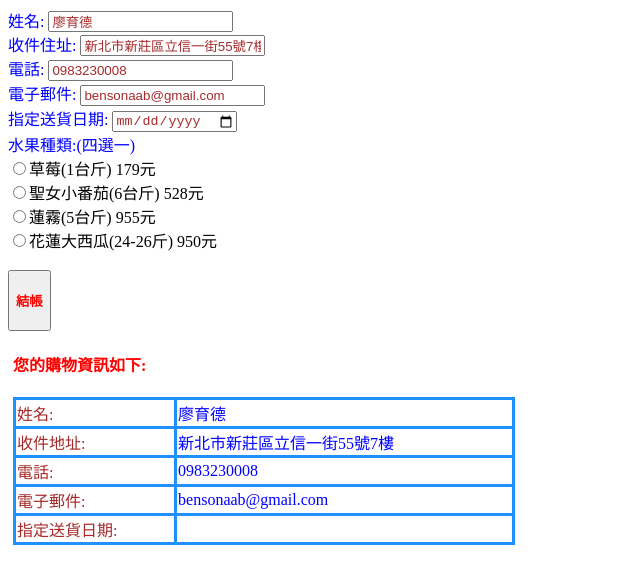
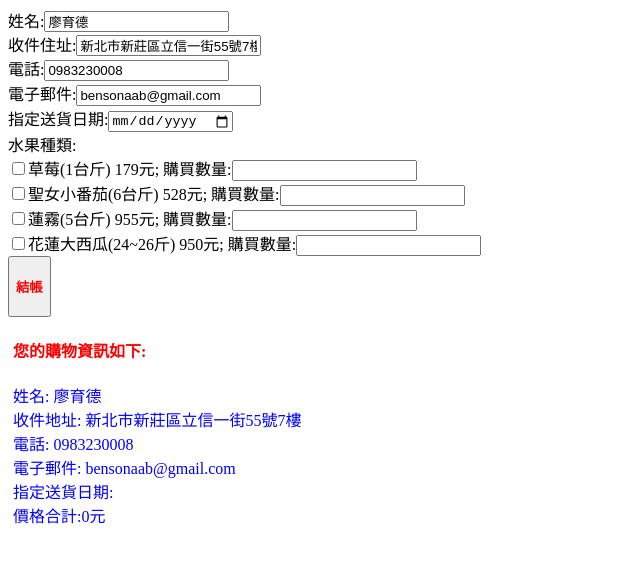
Before and after one commit to benson2486/benson2486.github.io, a plain HTML site: page B4B48/作業09/index.html in a window 1280 px wide. Both pictures are taken after a click on the button "結帳". Shown: the whole page, without its empty margins (0-640 px from the left). Drawn offline with Linux system fonts and the light colour scheme.

Commit message:
Update index.html

```diff
--- a/B4B48/作業09/index.html
+++ b/B4B48/作業09/index.html
@@ -2,125 +2,89 @@
 <html>
 <head>
     <meta charset="UTF-8">
-    <title>B4B48作業08</title>
+    <title>B4B48作業09</title>
     <style>
       h4 {
           color: red;
       }
-      label {
-          color: blue;
-      }
-      input {
-          color: brown;
-      }
       div {
           color: blue;
           margin: 5px;
-      }
-      table {
-	      width:40%;
-	      border-color:dodgerblue;
-	      border-style:solid;
-	      border-collapse:collapse;
-      }
-      tr {
-	      text-align: left;
-	      border-color:dodgerblue;
-	      border-style:solid;
-      }
-      td{
-	      vertical-align:middle;
-	      border-color:dodgerblue;
-	      border-style:solid;
-      }
-      td:nth-child(1) {
-	      color: brown;
-      }
-       td:nth-child(2) {
-	      color: blue;
       }
    </style>
 
 </head>
 <body>
 <form id ="form01">
-    <label>姓名:</label>
-    <input type="text" name="name01" value="廖育德"><br>
-    <label>收件住址:</label>
-    <input type="text" name="address01" value="新北市新莊區立信一街55號7樓"><br>
-    <label>電話:</label>
-    <input type="tel" name="tel01" value="0983230008"><br>
-    <label>電子郵件:</label>
-    <input type="email" name="email01" value="bensonaab@gmail.com"><br>
-    <label>指定送貨日期:</label>
-    <input type="date" name="date01"><br>
-    <label>水果種類:(四選一)</label><br>
-    <input type="radio" name="fruit" id="fruit01" value="草莓(1台斤)">草莓(1台斤) 179元<br>
-    <input type="radio" name="fruit" id="fruit02" value="聖女小番茄(6台斤)">聖女小番茄(6台斤) 528元<br>
-    <input type="radio" name="fruit" id="fruit03" value="蓮霧(5台斤)">蓮霧(5台斤) 955元<br>
-    <input type="radio" name="fruit" id="fruit04" value="花蓮大西瓜(24-26斤)">花蓮大西瓜(24-26斤) 950元<br>
+   姓名:<input type="text" name="name01" value="廖育德"><br>
+    收件住址:<input type="text" name="address01" value="新北市新莊區立信一街55號7樓"><br>
+    電話:<input type="tel" name="tel01" value="0983230008"><br>
+    電子郵件:<input type="email" name="email01" value="bensonaab@gmail.com"><br>
+    指定送貨日期:<input type="date" name="date01"><br>
+    水果種類:<br><input type="checkbox" name="fruit" id="fruit01" value="草莓(1台斤)">草莓(1台斤) 179元;
+    購買數量:<input type="number" name="number01"><br>
+    <input type="checkbox" name="fruit" id="fruit02" value="聖女小番茄(6台斤)">聖女小番茄(6台斤) 528元;
+    購買數量:<input type="number" name="number02"><br>
+    <input type="checkbox" name="fruit" id="fruit03" value="蓮霧(5台斤)">蓮霧(5台斤) 955元;
+    購買數量:<input type="number" name="number03"><br>
+    <input type="checkbox" name="fruit" id="fruit04" value="花蓮大西瓜(24~26斤)">花蓮大西瓜(24~26斤) 950元;
+    購買數量:<input type="number" name="number04"><br>
 </form>
-<br>
 <button onclick="shoppingInfo()"><h4>結帳</h4></button>
 <div id="demo"></div>
 <script>
+	var text = "<h4>您的購物資訊如下:</h4>";
+	var fruit = function (fruitType,fruitPrice,no){
+		this.Type = fruitType;
+		this.Price = fruitPrice;
+		this.subTotal = function(no){
+			text += "水果種類:" + this.Type + "; 共" + no +"單位<br>";
+			text += "價格小計:" + this.Price *no + "元<br>";
+		};
+	};
+	var fruit01 = new fruit("草莓(1台斤)",179, 0);
+	var fruit02 = new fruit("聖女小番茄(6台斤)",528, 0);
+	var fruit03 = new fruit("蓮霧(5台斤)",955, 0);
+	var fruit04 = new fruit("花蓮大西瓜(24~26斤)",950, 0)
+
 function shoppingInfo() {
-	    const x =document.getElementById("form01");
+	var x = document.getElementById("form01");
 	var item = " ";
-	    var price = 0;
-	    var text = "<h4>您的購物資訊如下:</h4>";
-	    text +="<table>";
+	var sumToPay = 0;
 	var i;
 	for (i = 0; i < 5; i++){
-		text +="<tr>";
 		switch (i) {
-	            case 0:
-	                item = "姓名: ";
+	            case 0: item = "姓名: ";break;
+	            case 1: item = "收件地址: ";break;
+	            case 2: item = "電話: ";break;
+	            case 3: item = "電子郵件: ";break;
+	            case 4: item = "指定送貨日期: ";break;
+	    }
+	    text += item + x.elements[i].value + "<br>";
+    }
+for (i =5; i<= 11; i++){
+	 if (x.elements[i].checked === true){
+	      switch (i) {
+	          case 5: fruit01.no = x.elements[i+1].value;
+	                  sumToPay += fruit01.Price * fruit01.no;
+	                  fruit01.subTotal(fruit01.no);
 	                  break;
-	            case 1:
-	                item = "收件地址: ";
+	          case 7: fruit02.no = x.elements[i+1].value;
+	                  sumToPay += fruit02.Price * fruit02.no;
+	                  fruit02.subTotal(fruit02.no);
 	                  break;
-	            case 2:
-	                item = "電話: ";
+	          case 9: fruit03.no = x.elements[i+1].value;
+	                  sumToPay += fruit03.Price * fruit03.no;
+	                  fruit03.subTotal(fruit03.no);
 	                  break;
-	            case 3:
-	                item = "電子郵件: ";
-	                break;
-	            case 4:
-	                item = "指定送貨日期: ";
+		  case 11: fruit04.no = x.elements[i+1].value;
+	                  sumToPay += fruit04.Price * fruit04.no;
+	                  fruit04.subTotal(fruit04.no);
 	                  break;
 	      }
-		text += "<td>" + item +"</td>";
-	        text += "<td>" + x.elements[i].value + "</td>";
-		text += "</tr>";
-	    }
-	    for (i =5; i<= 8; i++){
-	        if (x.elements[i].checked == true){
-	            switch (i) {
-	                case 5:
-	                price = 179;
-	                break;
-	                case 6:
-	                price = 528;
-	                break;
-	                case 7:
-	                price = 955;
-	                break;
-			case 8:
-		        price = 950;
-		        break;
-	            }
-			text +="<tr>";
-		        text +="<td>"+"水果種類:"+"</td>";
-			text +="<td>"+ x.elements[i].value+"</td>";
-			text +="</tr>";
-			text +="<tr>";
-			text +="<td>"+"價格合計:"+"</td>";
-			text +="<td>"+price+"元</td>";
-			text +="</tr>";
 	 }
 }
-		text +="</table>";
+	text += "價格合計:" + sumToPay +	"元<br>";
 	document.getElementById("demo").innerHTML = text;
 	}
 
```
Lines whose indentation alone changed are shown as unchanged.
